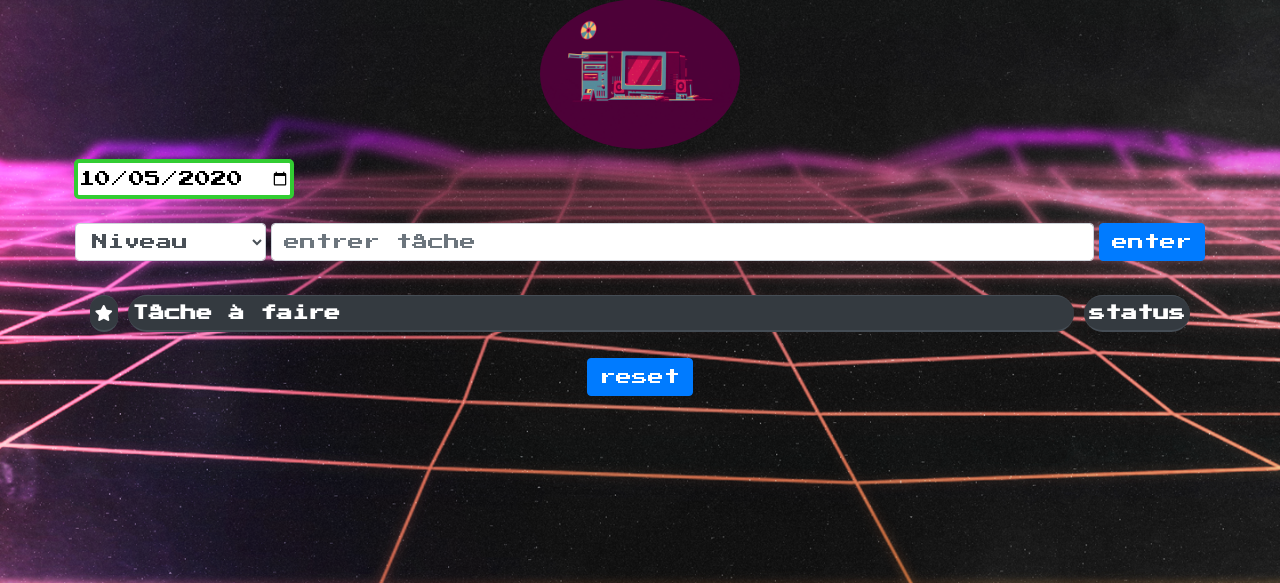
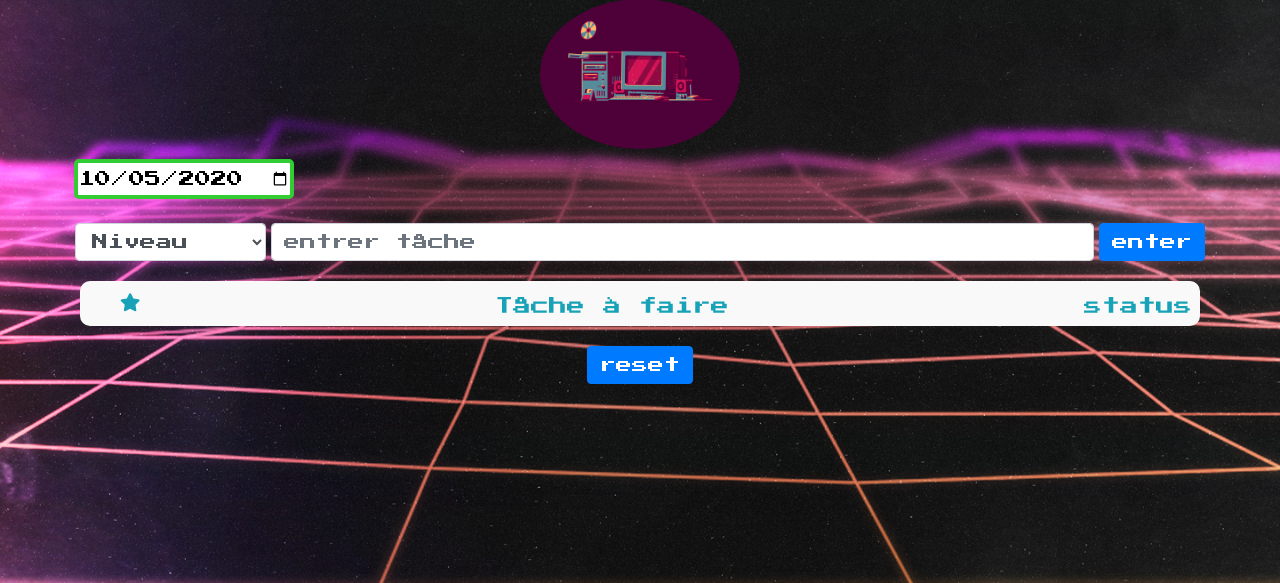
Before and after one commit to lain-Dev/Simplon.co, a PHP site: page / in a window 1280 px wide. Shown: the part 217-800 px from the top of the page. Run offline with PHP 8.4, Linux system fonts and the light colour scheme; lists and menus that the app fills with data are empty; some libraries are stand-ins or nearby versions.

Commit message:
rajout icon star dans la liste
faut revoir emplacement de etoile prkoi se place a la fin

```diff
--- a/Travaux Activité/11-todo List/index.html
+++ b/Travaux Activité/11-todo List/index.html
@@ -55,19 +55,15 @@
                 </div>
             <!-- </form> -->
 
-            <!--tableau-->
-            <table class="table table-sm o_main_table mt-4 rs-table-bordered">
-                <thead class="thead-dark">
-                  <tr>
-                    <th scope="col"><i class="fas fa-star d-flex justify-content-center mb-1"></i></th>
-                    <th scope="col" class="col">Tâche à faire</th>
-                    <th scope="col">status</th>
-                  </tr>
-                </thead>
-            </table>
-
             <!--List ToDoList-->
             <ul id="myUl">
+
+                <li>
+                    <i class="fas fa-star text-info" id="star"></i>
+                    <p class="text-info">Tâche à faire</p>
+                    <p class="text-info">status</p>
+                </li>
+
             </ul>
 
             <!--Btn-->
--- a/Travaux Activité/11-todo List/scrpit.js
+++ b/Travaux Activité/11-todo List/scrpit.js
@@ -24,7 +24,10 @@ function reset() {
 //insérer item dans la liste
 
 function newElement() {
-    console.log(document.getElementById("myUl"));
+
+    var iconStar = document.createElement('i');
+    iconStar.classList ='fas fa-star';
+
     var li = document.createElement("li");
     var inputValue = document.getElementById("myInput").value;
     li.innerHTML = inputValue;
@@ -34,8 +37,9 @@ function newElement() {
     } else {
       document.getElementById("myUl").appendChild(li);
     }
+
+    li.appendChild(iconStar);
     document.getElementById("myInput").value = "";
-    console.log(document.getElementById("myUl"));
 
 }
 
--- a/Travaux Activité/11-todo List/style.css
+++ b/Travaux Activité/11-todo List/style.css
@@ -32,25 +32,6 @@ h1, h2, h3, p, ul, li {
 }
 
 
-table td,
-table th
-{
-
-  border-radius: 50px;
-}
-
-table {
-    border-spacing: 10px;
-    border-collapse: separate;
-}
-
-
-li {
-    list-style: none;
-    border-radius: 10px;
-    margin-bottom: 20px;
-}
-
 /* Remove margins and padding from the list */
 ul {
     margin: 0;
@@ -65,6 +46,13 @@ ul {
     background: #eee;
     font-size: 18px;
     transition: 0.2s;
+    list-style: none;
+    border-radius: 10px;
+    margin-bottom: 20px;
+    margin-top: 20px;
+    display: flex;
+    height: 45px;
+    justify-content: space-between;
 
     /* make the list items unselectable */
     -webkit-user-select: none;
```
